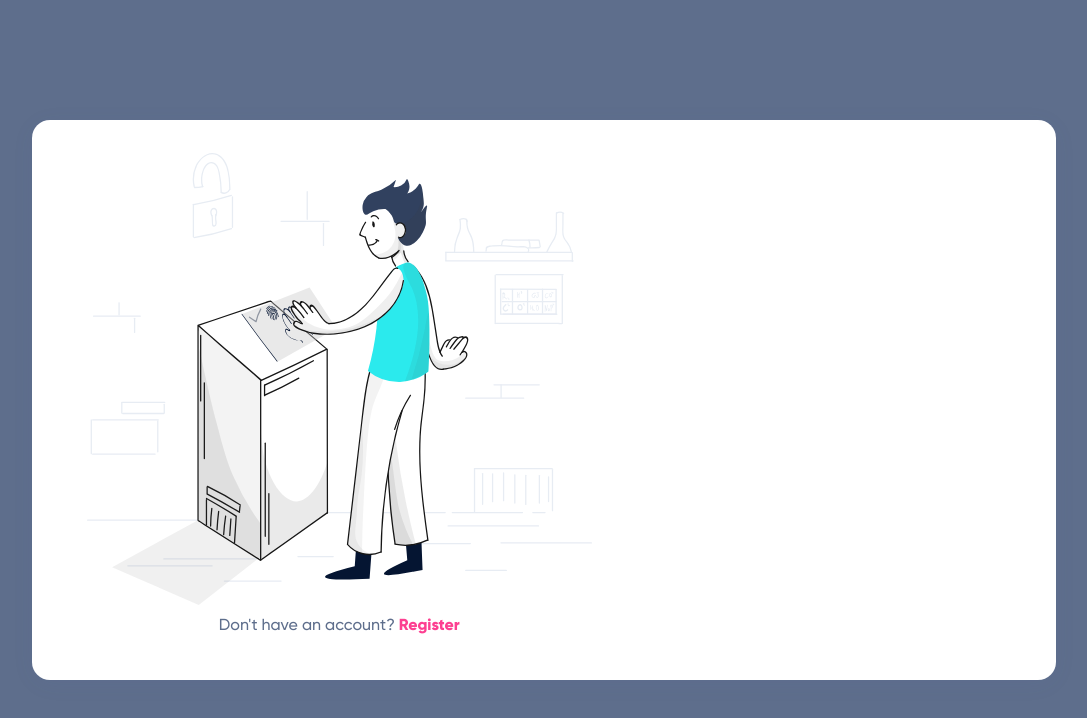
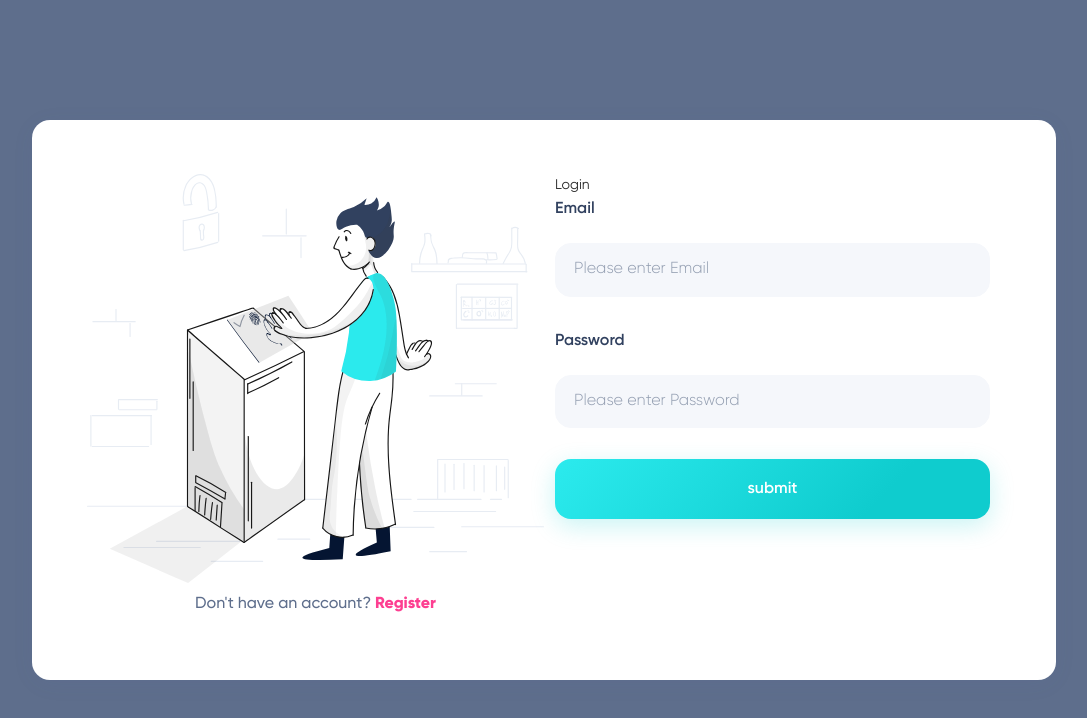
Before and after one commit to arbasirian/dashboard, a React (Create React App) app: page /auth/login in a window 1280 px wide. Shown: the top 718 px of the page, without its empty margins (96-1183 px from the left). Built offline with nearby package versions, Linux system fonts and the light colour scheme; a web font is replaced by a local one.

Commit message:
Login Form

```diff
--- a/src/assets/styles/_index.scss
+++ b/src/assets/styles/_index.scss
@@ -2,3 +2,5 @@
 @import 'responsive.scss';
 @import 'assets/icomoon/style.css';
 @import 'auth-container.scss';
+@import 'form-design.scss';
+@import 'button.scss';
--- a/src/assets/styles/auth-container.scss
+++ b/src/assets/styles/auth-container.scss
@@ -5,7 +5,12 @@
 
     .left-wrapper {
         flex: 1 1 0;
-
+        .image-container {
+            width: 100%;
+            img {
+                width: 100%;
+            }
+        }
         .footer {
             text-align: center;
             font-size: 16px;
--- /dev/null
+++ b/src/assets/styles/button.scss
@@ -0,0 +1,23 @@
+.btn {
+    font-size: 16px;
+    font-weight: 600;
+    font-stretch: normal;
+    font-style: normal;
+    line-height: 1.25;
+    letter-spacing: normal;
+    border: none;
+    border-radius: 16px;
+    cursor: pointer;
+    &.submit-btn {
+        color: #ffffff;
+        line-height: 58px;
+        box-shadow: 0 7px 25px 0 rgba(15, 204, 206, 0.22);
+        background-image: linear-gradient(133deg, #2beaed 1%, #0fccce 74%);
+    }
+    &:focus {
+        outline: none;
+    }
+    &:disabled {
+        cursor: auto;
+    }
+}
--- a/src/assets/styles/form-design.scss
+++ b/src/assets/styles/form-design.scss
@@ -1,3 +1,99 @@
 .form-design {
+    .input-wrapper {
+        display: flex;
+        flex-direction: column;
+        justify-content: space-between;
 
+        .input-item {
+
+            display: flex;
+            flex-direction: column;
+            margin-bottom: 31px;
+
+            &.no-margin {
+                margin-bottom: 0 !important;
+            }
+
+            label {
+                font-size: 16px;
+                font-weight: 600;
+                font-stretch: normal;
+                font-style: normal;
+                line-height: 1.69;
+                letter-spacing: normal;
+                text-align: left;
+                color: #31415f;
+                margin-bottom: 20px;
+
+                .sub-label {
+                    font-weight: 300;
+                    color: #888aa9;
+                    margin-left: 10px;
+                    align-items: center;
+                    font-size: 13px;
+                }
+            }
+
+            input {
+                border-radius: 16px;
+                background-color: #f5f7fb;
+                border: none;
+                padding: 16px 18px;
+                line-height: 26px;
+                border: solid 1px #f5f7fb;
+                font-size: 16px;
+                font-weight: 300;
+                font-stretch: normal;
+                font-style: normal;
+                line-height: 1.19;
+                letter-spacing: normal;
+
+                &::placeholder {
+                    color: #929db0;
+                }
+
+                &:focus {
+                    outline: none;
+                    background-color: #fff !important;
+                    border: solid 1px #dce1e9;
+                }
+
+            }
+
+            select {
+                border-radius: 4px;
+                border: solid 1px #d5d6e5;
+                background-color: #ffffff;
+                width: 100%;
+                padding: 10px;
+                font-size: 14px;
+
+                &::placeholder {
+                    color: #b1b3cd
+                }
+
+                &:focus {
+                    outline: none
+                }
+            }
+
+            textarea {
+                height: 158px;
+                border-radius: 4px;
+                border: solid 1px #d5d6e5;
+                padding: 10px;
+                background-color: #ffffff;
+                font-size: 14px;
+                outline: none;
+
+                &::placeholder {
+                    color: #b1b3cd
+                }
+
+                &:focus {
+                    outline: none
+                }
+            }
+        }
+    }
 }
--- a/src/components/login-form/login-form.component.jsx
+++ b/src/components/login-form/login-form.component.jsx
@@ -1,9 +1,36 @@
-import React from 'react'
+import React from 'react';
+import './login-form.styles.scss';
+
+import { useForm } from 'react-hook-form';
+import { useHistory } from 'react-router-dom';
 
 const LoginForm = () => {
+    const { register, handleSubmit } = useForm();
+    const history = useHistory();
+    const showDashboard = () => history.push(`/dashboard`);
+
+    const onLogin = ({ email, password }) => {
+        console.log(email, password)
+        if(email === 'admin@admin.com' && password === 'admin') showDashboard()
+    };
     return (
         <div className="login-form">
-            login form test here!
+            <div className="header">Login</div>
+            <form className="form-design" onSubmit={handleSubmit(onLogin)}>
+                <div className="input-wrapper">
+                    <div className="input-item">
+                        <label>Email</label>
+                        <input name="email" type="email" ref={register({ required: true })} placeholder="Please enter Email" />
+                    </div>
+                    <div className="input-item">
+                        <label>Password</label>
+                        <input name="password" type="password" ref={register({ required: true })} placeholder="Please enter Password" />
+                    </div>
+                    <button className="btn submit-btn" type="submit">submit</button>
+
+                </div>
+
+            </form>
         </div>
     )
 }
--- a/src/components/login-form/login-form.styles.scss
+++ b/src/components/login-form/login-form.styles.scss
@@ -0,0 +1,3 @@
+.login-form {
+    padding: 0 11px;
+}
--- a/src/components/side-navigation/side-navigation.component.jsx
+++ b/src/components/side-navigation/side-navigation.component.jsx
@@ -1,9 +1,6 @@
 import React from 'react'
 import { Menu } from 'antd';
-import { UserOutlined, LaptopOutlined, NotificationOutlined } from '@ant-design/icons';
 import './side-navigation.styles.scss'
-
-const { SubMenu } = Menu;
 
 const SideNavigation = () => {
   return (
@@ -14,30 +11,9 @@ const SideNavigation = () => {
         defaultOpenKeys={['sub1']}
         style={{ height: '100%', borderRight: 0 }}
       >
-              <SubMenu key="sub1" icon={<UserOutlined />} title="subnav 1">
-                <Menu.Item key="1">option1</Menu.Item>
-                <Menu.Item key="2">option2</Menu.Item>
-                <Menu.Item key="3">option3</Menu.Item>
-                <Menu.Item key="4">option4</Menu.Item>
-              </SubMenu>
-              <SubMenu key="sub2" icon={<LaptopOutlined />} title="subnav 2">
-                <Menu.Item key="5">option5</Menu.Item>
-                <Menu.Item key="6">option6</Menu.Item>
-                <Menu.Item key="7">option7</Menu.Item>
-                <Menu.Item key="8">option8</Menu.Item>
-              </SubMenu>
-              <SubMenu key="sub3" icon={<NotificationOutlined />} title="subnav 3">
-                <Menu.Item key="9">option9</Menu.Item>
-                <Menu.Item key="10">option10</Menu.Item>
-                <Menu.Item key="11">option11</Menu.Item>
-                <Menu.Item key="12">option12</Menu.Item>
-              </SubMenu>
-              <SubMenu key="sub3" icon={<NotificationOutlined />} title="subnav 4">
-                <Menu.Item key="19">option9</Menu.Item>
-                <Menu.Item key="110">option10</Menu.Item>
-                <Menu.Item key="111">option11</Menu.Item>
-                <Menu.Item key="112">option12</Menu.Item>
-              </SubMenu>
+        <Menu.Item key="1" > Option 1 </Menu.Item>
+
+
       </Menu>
     </div>
   )
--- a/src/pages/login/login.component.jsx
+++ b/src/pages/login/login.component.jsx
@@ -2,6 +2,7 @@ import React from 'react'
 import login from 'assets/images/login.svg';
 import './login.styles.scss';
 import { useHistory } from 'react-router-dom';
+import  LoginForm  from 'components/login-form/login-form.component'
 
 const LoginPage = () => {
     const history = useHistory();
@@ -19,9 +20,7 @@ const LoginPage = () => {
                     </div>
                 </div>
                 <div className="right-wrapper">
-                    <div className="form-container">
-
-                    </div>
+                    <LoginForm />
                 </div>
             </div>
         </div>
```
Lines whose indentation alone changed are shown as unchanged.
